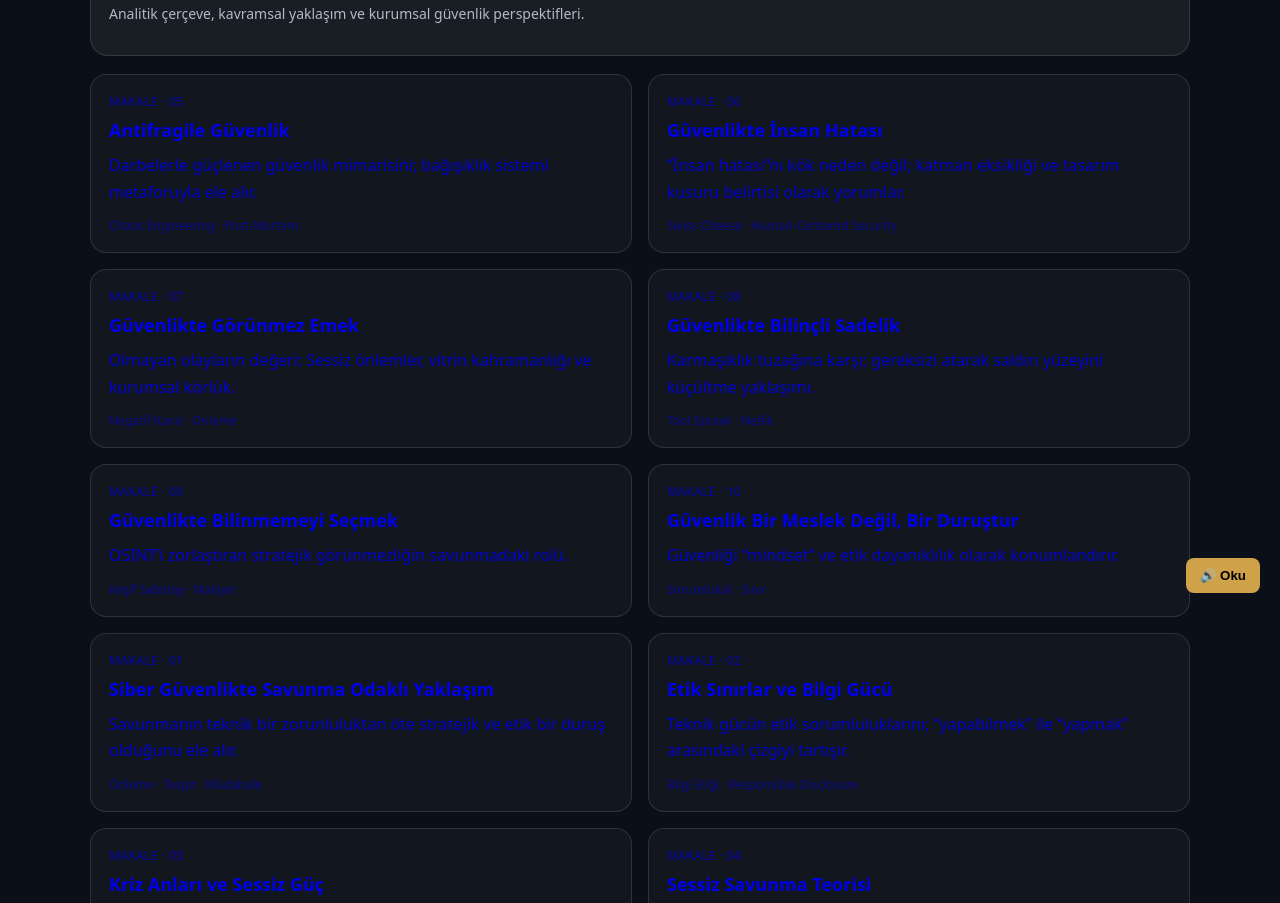
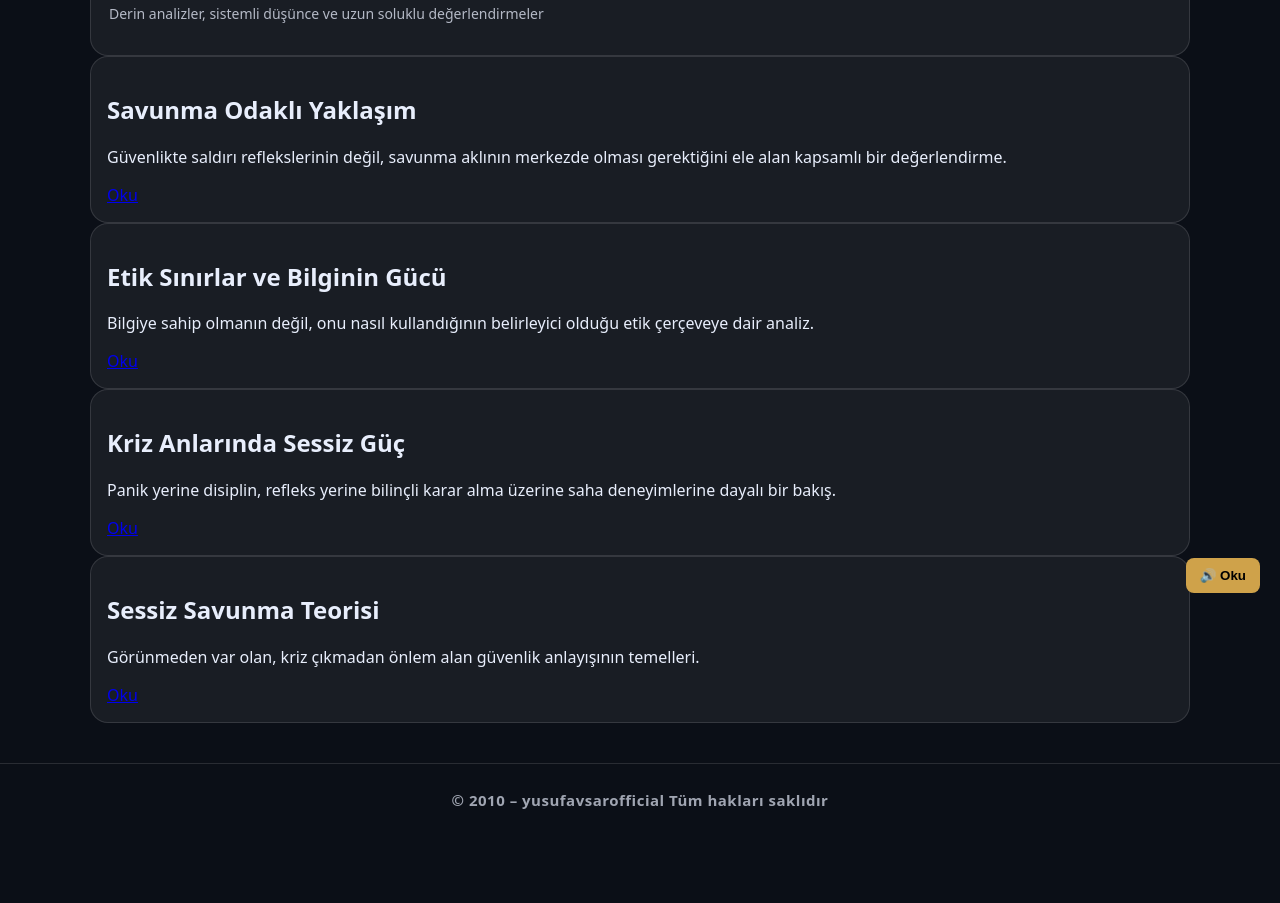
Before and after one commit to yusufavsarofficial/yusufavsarofficial.github.io, a plain HTML site: page makale.html in a window 1280 px wide. Shown: the part 187-1090 px from the top of the page. After the commit the page ends 1023 px from the top, so only its background shows below. Drawn offline with Linux system fonts and the light colour scheme.

Commit message:
Update makale.html

```diff
--- a/makale.html
+++ b/makale.html
@@ -1,132 +1,99 @@
 <!doctype html>
 <html lang="tr">
 <head>
-  <meta charset="utf-8" />
-  <meta name="viewport" content="width=device-width, initial-scale=1" />
-  <title>Makale</title>
-  <link rel="stylesheet" href="style.css" />
-  <style>
-    .wrap{ max-width:1100px; margin:auto; }
-    .grid{
-      display:grid;
-      grid-template-columns: repeat(2, minmax(0, 1fr));
-      gap:16px;
-      margin-top:18px;
-    }
-    @media (max-width: 820px){ .grid{ grid-template-columns: 1fr;} }
-    .card{
-      border:1px solid rgba(255,255,255,.12);
-      background:rgba(255,255,255,.03);
-      border-radius:16px;
-      padding:18px;
-      text-decoration:none;
-      display:block;
-      transition: transform .15s ease, background .15s ease;
-    }
-    .card:hover{ transform: translateY(-2px); background:rgba(255,255,255,.05); }
-    .kicker{ opacity:.7; font-size:12px; letter-spacing:.4px; text-transform:uppercase; }
-    .title{ font-size:18px; font-weight:900; margin-top:8px; line-height:1.35; }
-    .desc{ opacity:.85; margin-top:10px; line-height:1.65; }
-    .meta{ opacity:.55; margin-top:12px; font-size:12px; }
-  </style>
+  <meta charset="utf-8">
+  <meta name="viewport" content="width=device-width, initial-scale=1">
+  <title>Makaleler | Yusuf Avşar</title>
+  <link rel="stylesheet" href="style.css">
 </head>
+<body>
 
-<body>
 <header>
   <div class="container navbar">
     <div class="brand">YUSUF AVŞAR</div>
+
     <nav class="nav">
       <a href="index.html">ANASAYFA</a>
       <a href="hakkimda.html">HAKKIMDA</a>
       <a href="faaliyet.html">FAALİYET</a>
-      <a href="yayinlar.html">YAYINLAR</a>
+      <a href="yayinlar.html" class="active">YAYINLAR</a>
       <a href="katkilar.html">KATKILAR</a>
       <a href="iletisim.html">İLETİŞİM</a>
+
+      <div class="dropdown">
+        <button class="btn" data-dropdown-btn>ATATÜRK ▾</button>
+        <div class="dropdown-menu">
+          <a href="ataturk.html">Atatürk</a>
+          <a href="ataturk-milliyetciligi.html">Atatürk Milliyetçiliği</a>
+          <a href="milli-mucadele.html">Milli Mücadele</a>
+          <a href="turk-kulturu.html">Türk Kültürü</a>
+          <a href="belgeler.html">Belgeler</a>
+          <a href="ilkeler-miras.html">İlkeler & Miras</a>
+        </div>
+      </div>
     </nav>
   </div>
 </header>
 
-<main class="container wrap">
+<main class="container">
+
   <section class="hero">
-    <h1>MAKALE</h1>
-    <p class="hint">Analitik çerçeve, kavramsal yaklaşım ve kurumsal güvenlik perspektifleri.</p>
+    <h1>Makaleler</h1>
+    <p class="hint">
+      Derin analizler, sistemli düşünce ve uzun soluklu değerlendirmeler
+    </p>
   </section>
 
-  <div class="grid">
-    <a class="card" href="makale/05-antifragile-guvenlik.html">
-      <div class="kicker">Makale · 05</div>
-      <div class="title">Antifragile Güvenlik</div>
-      <div class="desc">Darbelerle güçlenen güvenlik mimarisini; bağışıklık sistemi metaforuyla ele alır.</div>
-      <div class="meta">Chaos Engineering · Post-Mortem</div>
-    </a>
+  <section class="card">
+    <h2>Savunma Odaklı Yaklaşım</h2>
+    <p>
+      Güvenlikte saldırı reflekslerinin değil,
+      savunma aklının merkezde olması gerektiğini ele alan
+      kapsamlı bir değerlendirme.
+    </p>
+    <a class="btn" href="#">Oku</a>
+  </section>
 
-    <a class="card" href="makale/06-guvenlikte-insan-hatasi.html">
-      <div class="kicker">Makale · 06</div>
-      <div class="title">Güvenlikte İnsan Hatası</div>
-      <div class="desc">“İnsan hatası”nı kök neden değil; katman eksikliği ve tasarım kusuru belirtisi olarak yorumlar.</div>
-      <div class="meta">Swiss Cheese · Human-Centered Security</div>
-    </a>
+  <section class="card">
+    <h2>Etik Sınırlar ve Bilginin Gücü</h2>
+    <p>
+      Bilgiye sahip olmanın değil,
+      onu nasıl kullandığının belirleyici olduğu
+      etik çerçeveye dair analiz.
+    </p>
+    <a class="btn" href="#">Oku</a>
+  </section>
 
-    <a class="card" href="makale/07-guvenlikte-gorunmez-emek.html">
-      <div class="kicker">Makale · 07</div>
-      <div class="title">Güvenlikte Görünmez Emek</div>
-      <div class="desc">Olmayan olayların değeri: Sessiz önlemler, vitrin kahramanlığı ve kurumsal körlük.</div>
-      <div class="meta">Negatif Kanıt · Önleme</div>
-    </a>
+  <section class="card">
+    <h2>Kriz Anlarında Sessiz Güç</h2>
+    <p>
+      Panik yerine disiplin,
+      refleks yerine bilinçli karar alma üzerine
+      saha deneyimlerine dayalı bir bakış.
+    </p>
+    <a class="btn" href="#">Oku</a>
+  </section>
 
-    <a class="card" href="makale/08-guvenlikte-bilincli-sadelik.html">
-      <div class="kicker">Makale · 08</div>
-      <div class="title">Güvenlikte Bilinçli Sadelik</div>
-      <div class="desc">Karmaşıklık tuzağına karşı; gereksizi atarak saldırı yüzeyini küçültme yaklaşımı.</div>
-      <div class="meta">Tool Sprawl · Netlik</div>
-    </a>
+  <section class="card">
+    <h2>Sessiz Savunma Teorisi</h2>
+    <p>
+      Görünmeden var olan,
+      kriz çıkmadan önlem alan
+      güvenlik anlayışının temelleri.
+    </p>
+    <a class="btn" href="#">Oku</a>
+  </section>
 
-    <a class="card" href="makale/09-guvenlikte-bilinmemeyi-secmek.html">
-      <div class="kicker">Makale · 09</div>
-      <div class="title">Güvenlikte Bilinmemeyi Seçmek</div>
-      <div class="desc">OSINT’i zorlaştıran stratejik görünmezliğin savunmadaki rolü.</div>
-      <div class="meta">Keşif Sabotajı · Maliyet</div>
-    </a>
-
-    <a class="card" href="makale/10-guvenlik-bir-durustur.html">
-      <div class="kicker">Makale · 10</div>
-      <div class="title">Güvenlik Bir Meslek Değil, Bir Duruştur</div>
-      <div class="desc">Güvenliği “mindset” ve etik dayanıklılık olarak konumlandırır.</div>
-      <div class="meta">Sorumluluk · Sınır</div>
-    </a>
-    <a class="card" href="makale/01-savunma-odakli-yaklasim.html">
-      <div class="kicker">Makale · 01</div>
-      <div class="title">Siber Güvenlikte Savunma Odaklı Yaklaşım</div>
-      <div class="desc">Savunmanın teknik bir zorunluluktan öte stratejik ve etik bir duruş olduğunu ele alır.</div>
-      <div class="meta">Önleme · Tespit · Müdahale</div>
-    </a>
-
-    <a class="card" href="makale/02-etik-sinirlar-bilgi-gucu.html">
-      <div class="kicker">Makale · 02</div>
-      <div class="title">Etik Sınırlar ve Bilgi Gücü</div>
-      <div class="desc">Teknik gücün etik sorumluluklarını; “yapabilmek” ile “yapmak” arasındaki çizgiyi tartışır.</div>
-      <div class="meta">Bilgi Etiği · Responsible Disclosure</div>
-    </a>
-
-    <a class="card" href="makale/03-kriz-anlari-sessiz-guc.html">
-      <div class="kicker">Makale · 03</div>
-      <div class="title">Kriz Anları ve Sessiz Güç</div>
-      <div class="desc">Krizi teknik bir olaydan çok, belirsizlik altında karar alma süreci olarak konumlandırır.</div>
-      <div class="meta">Cognitive Tunneling · Stratejik Sessizlik</div>
-    </a>
-
-    <a class="card" href="makale/04-sessiz-savunma-teorisi.html">
-      <div class="kicker">Makale · 04</div>
-      <div class="title">Sessiz Savunma Teorisi</div>
-      <div class="desc">Görünürlük–güvenlik tersliğini ve keşfi sabote eden mimari sessizliği inceler.</div>
-      <div class="meta">Recon Sabotajı · Minimal İz</div>
-    </a>
-  </div>
-
-  <p style="margin-top:22px"><a href="yayinlar.html">← Yayınlara dön</a></p>
 </main>
 
-<footer><div class="container"><small class="copyright">© 2010 – yusufavsarofficial Tüm hakları saklıdır</small></div></footer>
+<footer>
+  <div class="container">
+    <small class="copyright">
+      © 2010 – yusufavsarofficial Tüm hakları saklıdır
+    </small>
+  </div>
+</footer>
+
 <script src="app.js"></script>
 <script src="tts.js"></script>
 </body>
```
